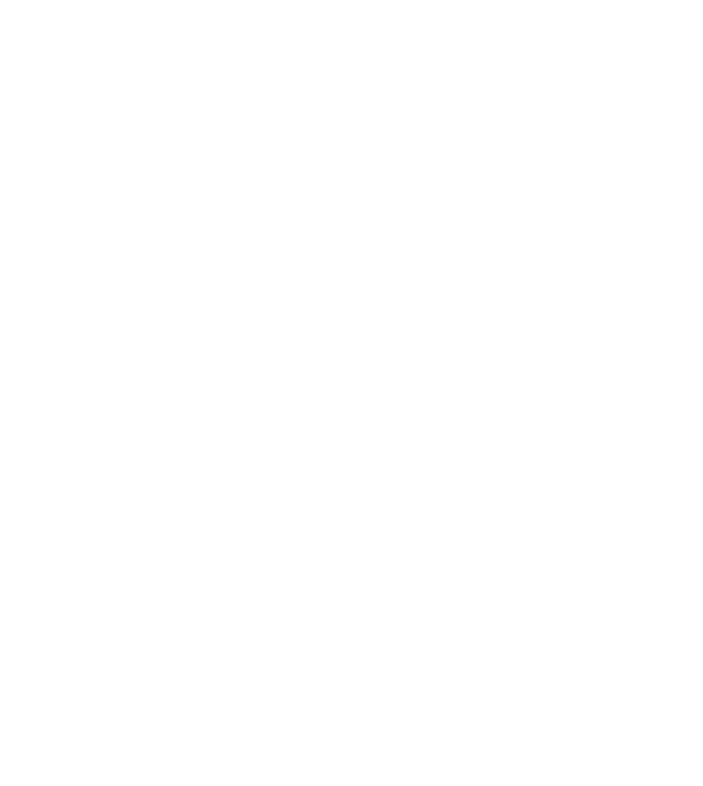
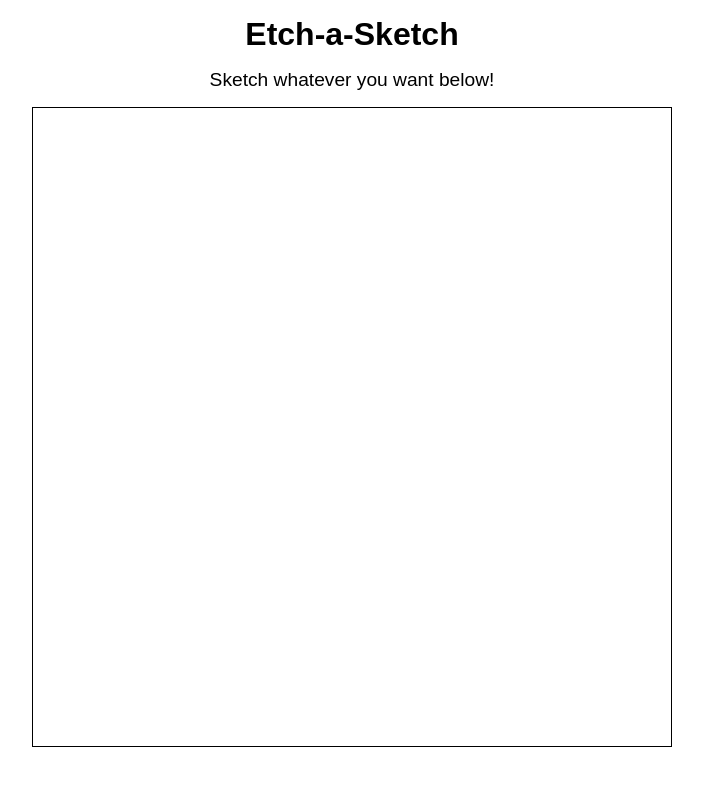
Before and after one commit to RahmatAT11/odin-etch-a-sketch, a plain HTML site: page index.html in a window 1280 px wide. Shown: the whole page, without its empty margins (288-991 px from the left). Drawn offline with Linux system fonts and the light colour scheme.

Commit message:
feat: Add basic styles to the page

```diff
--- a/index.html
+++ b/index.html
@@ -8,6 +8,10 @@
         <title>Etch-a-Sketch!</title>
     </head>
     <body>
+        <h1>Etch-a-Sketch</h1>
+        <p>Sketch whatever you want below!</p>
+        <div class="container">
 
+        </div>
     </body>
 </html>
--- a/styles.css
+++ b/styles.css
@@ -0,0 +1,33 @@
+* {
+    margin: 0;
+    padding: 0;
+    box-sizing: border-box;
+
+    font-family: Arial, Helvetica, sans-serif;
+}
+
+h1 {
+    font-size: 2rem;
+    margin: 1rem 0;
+    text-align: center;
+}
+
+p {
+    font-size: 1.2rem;
+    margin: 1rem 0;
+    text-align: center;
+}
+
+.container {
+    display: flex;
+    justify-content: center;
+    align-items: center;
+    flex-direction: wrap;
+
+    border: 1px solid black;
+    padding: 1rem;
+    margin: 0 auto;
+
+    width: 40rem;
+    height: 40rem;
+}
```
Lines whose indentation alone changed are shown as unchanged.
